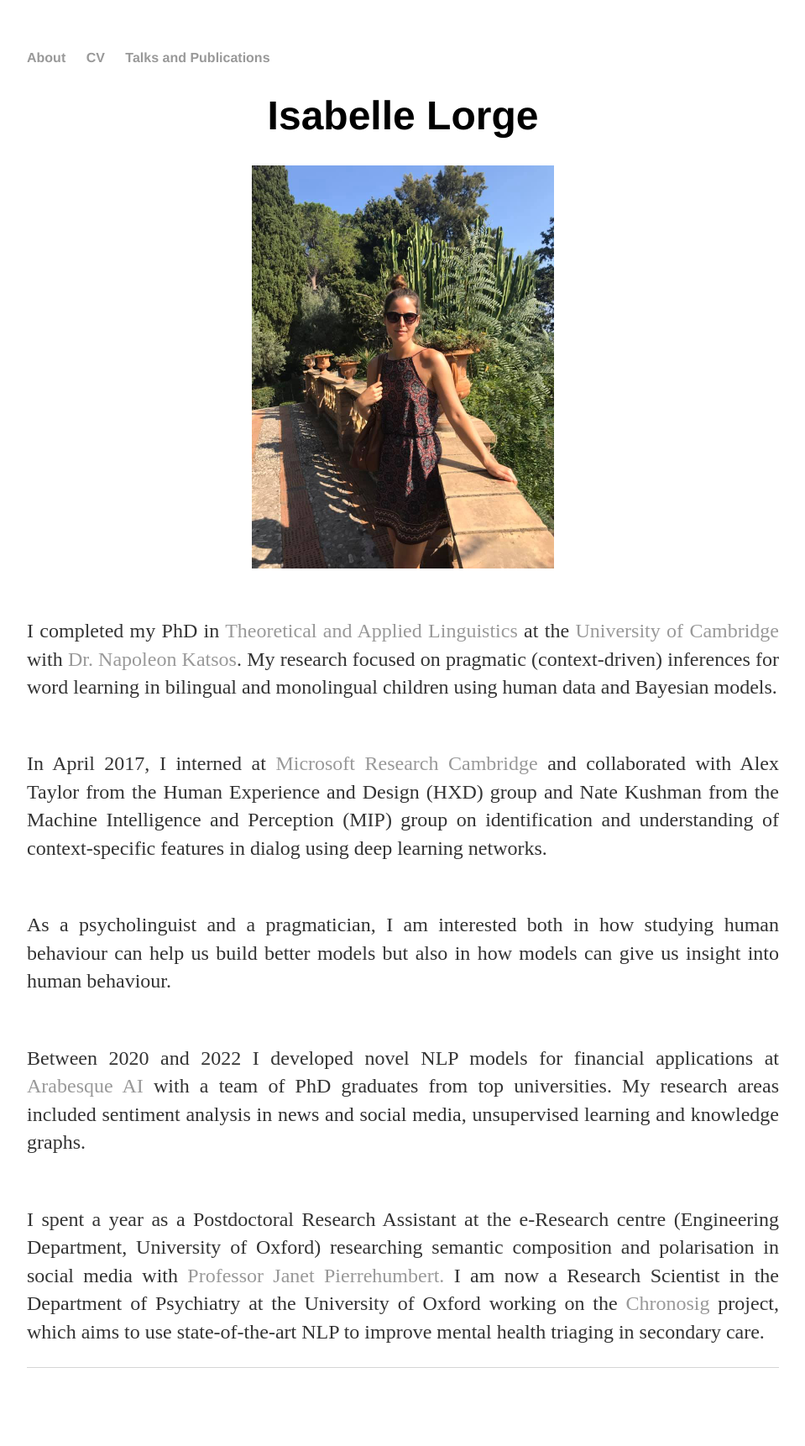
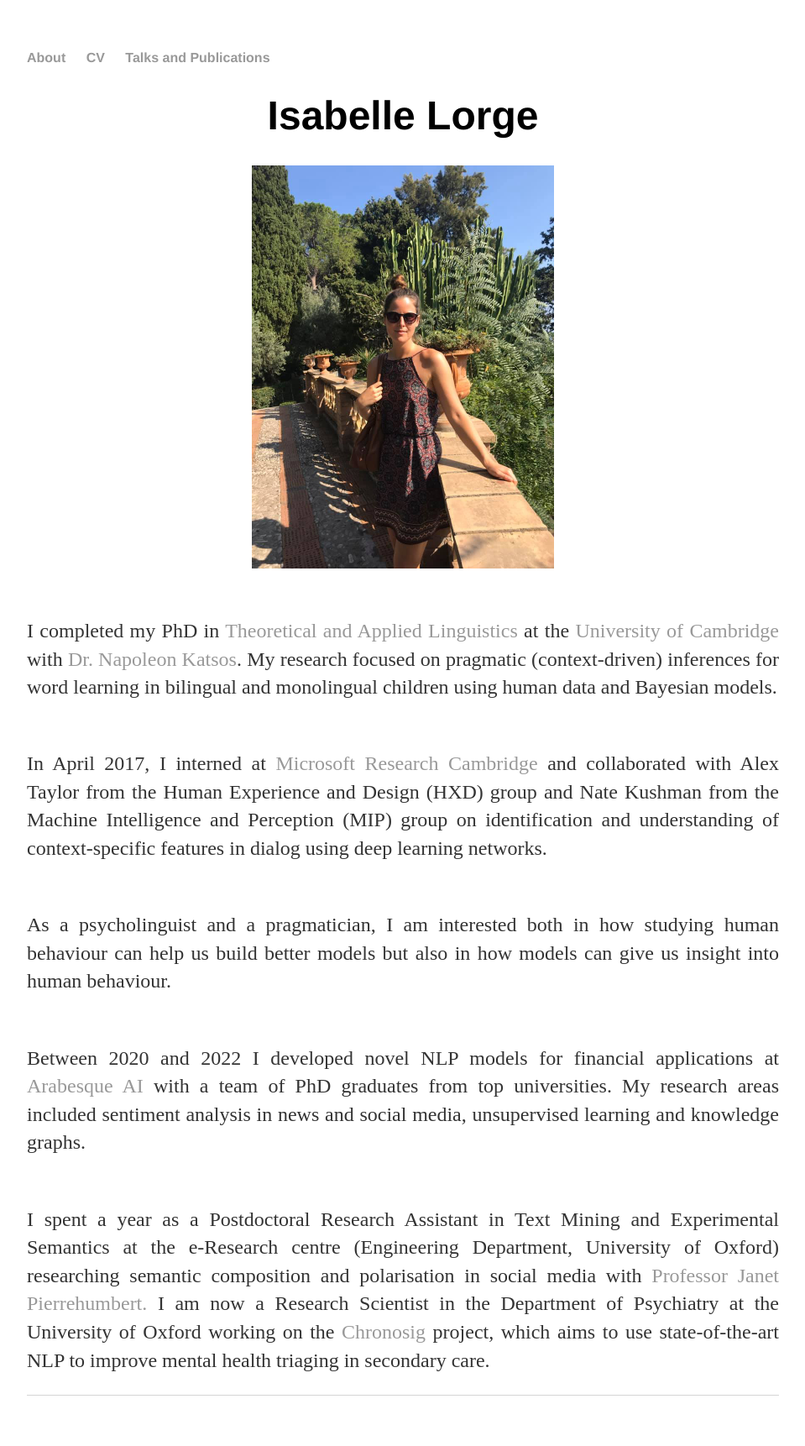
Before and after one commit to isabellelorge/isabellelorge.github.io, a Jekyll site: the page built from index.html, in a window 1280 px wide. Shown: the whole page at 84% size, without its empty margins (160-1119 px from the left). Built offline with Jekyll 4.4.1, drawn with Linux system fonts in a browser that asks for light colours; before the commit the page ends 1689 px from its top, so only the background shows below that.

Commit message:
Update index.html

```diff
--- a/index.html
+++ b/index.html
@@ -17,7 +17,7 @@ title: Isabelle Lorge
 		with a team of PhD graduates from top universities. My research areas included sentiment analysis in news and social media,
 		unsupervised learning and knowledge graphs.
 	<br> </p>
-	<p><br> I spent a year as a Postdoctoral Research Assistant at the e-Research centre (Engineering Department, University of Oxford) researching
+	<p><br> I spent a year as a Postdoctoral Research Assistant in Text Mining and Experimental Semantics at the e-Research centre (Engineering Department, University of Oxford) researching
 		semantic composition and polarisation in social media with <a href="https://eng.ox.ac.uk/people/janet-pierrehumbert/">Professor Janet Pierrehumbert.</a>
 		I am now a Research Scientist in the Department of Psychiatry at the University of Oxford working on the <a href="https://www.chronosig.org/">Chronosig </a> project, which aims to use state-of-the-art NLP to improve mental health triaging in secondary care.
 		<br> </p>
```
